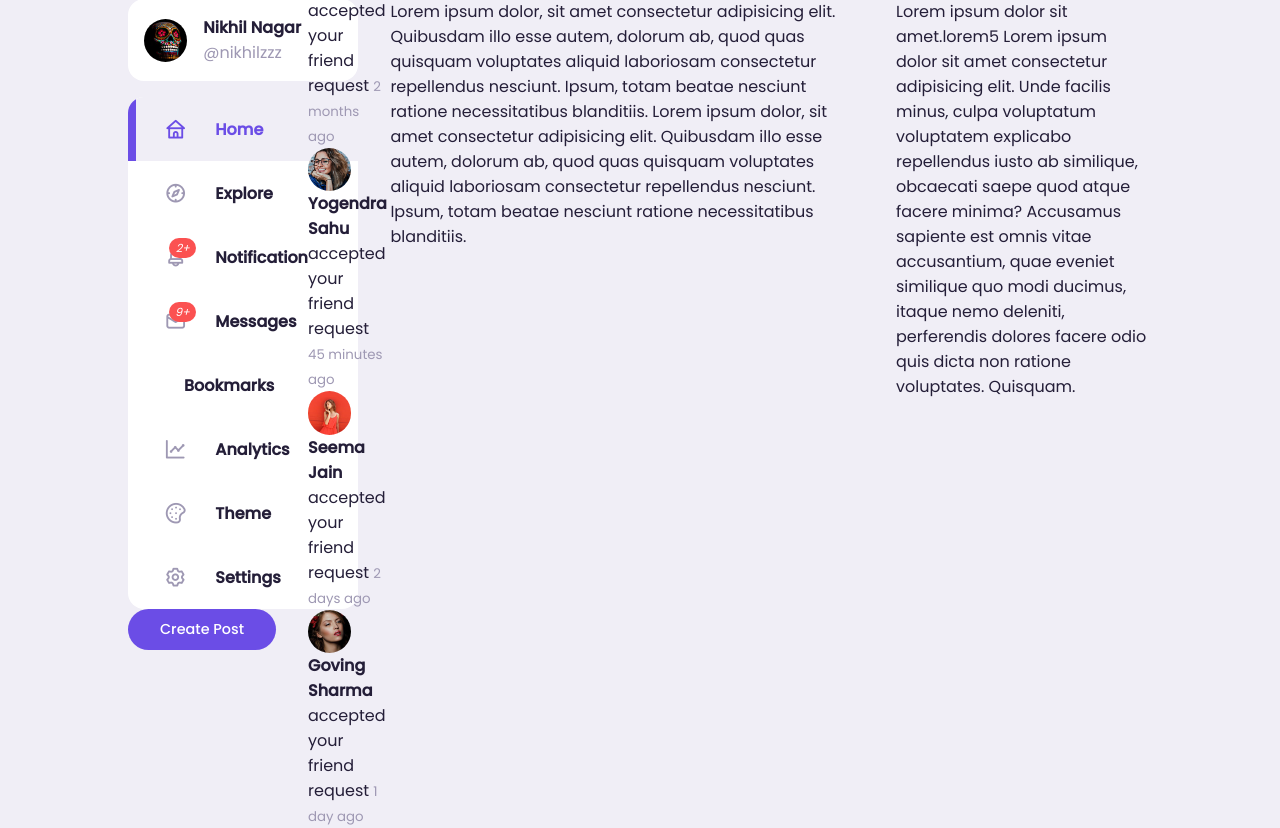
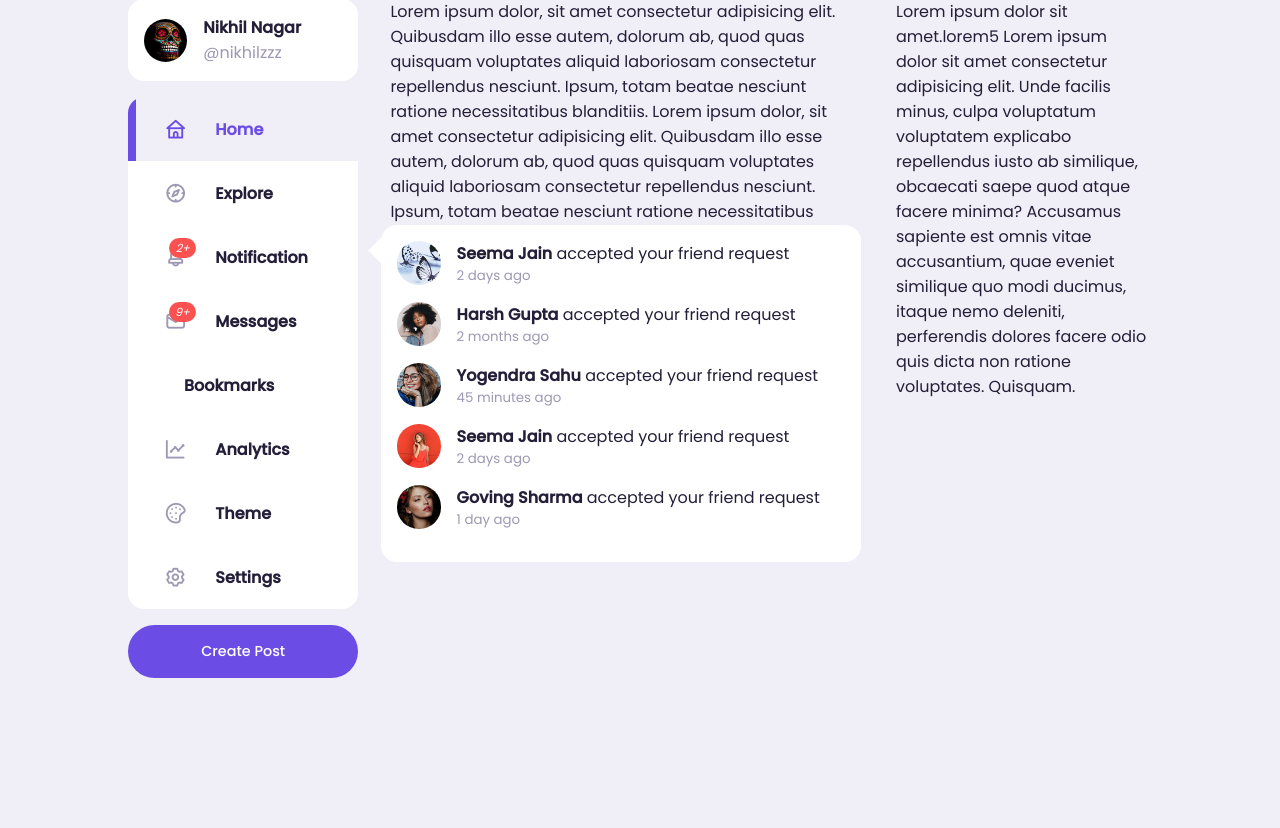
Before and after one commit to nikhilnagargit/charming_app, a plain HTML site: page index.html in a window 1280 px wide. Shown: the part 87-915 px from the top of the page. After the commit the page ends 800 px from the top, so only its background shows below. Drawn offline with nearby package versions, Linux system fonts and the light colour scheme.

Commit message:
notifications pop up styling completed

```diff
--- a/index.css
+++ b/index.css
@@ -207,3 +207,42 @@ main .container .left .profile {
   border-bottom-left-radius: var(--card-border-radius);
   overflow: hidden;
 }
+.left .btn {
+  margin-top: 1rem;
+  width: 100%;
+  text-align: center;
+  padding: 1rem 0;
+}
+/* Notification popup */
+.left .notifications-popup {
+  position: absolute;
+  top: 0;
+  left: 110%;
+  width: 30rem;
+  background: var(--color-white);
+  border-radius: var(--card-border-radius);
+  padding: var(--card-padding);
+  box-shadow: 0 0 2rem hsl(var(--color-primary), 75%, 60% 25%);
+  z-index: 8;
+}
+
+.left .notifications-popup::before {
+  content: "";
+  width: 1.2rem;
+  height: 1.2rem;
+  display: block;
+  background: var(--color-white);
+  position: absolute;
+  left: -0.6rem;
+  transform: rotate(45deg);
+}
+.left .notifications-popup > div {
+  display: flex;
+  align-items: start;
+  gap: 1rem;
+  margin-bottom: 1rem;
+}
+
+.left .notifications-popup small {
+  display: block;
+}
--- a/index.html
+++ b/index.html
@@ -67,7 +67,7 @@
               >
               <h3>Notification</h3>
               <!-- Notificatin Popup -->
-              <div class="notificaiton-popup">
+              <div class="notifications-popup">
                 <div>
                   <div class="profile-photo">
                     <img src="./images/profile-2.jpg" alt="" />
```
